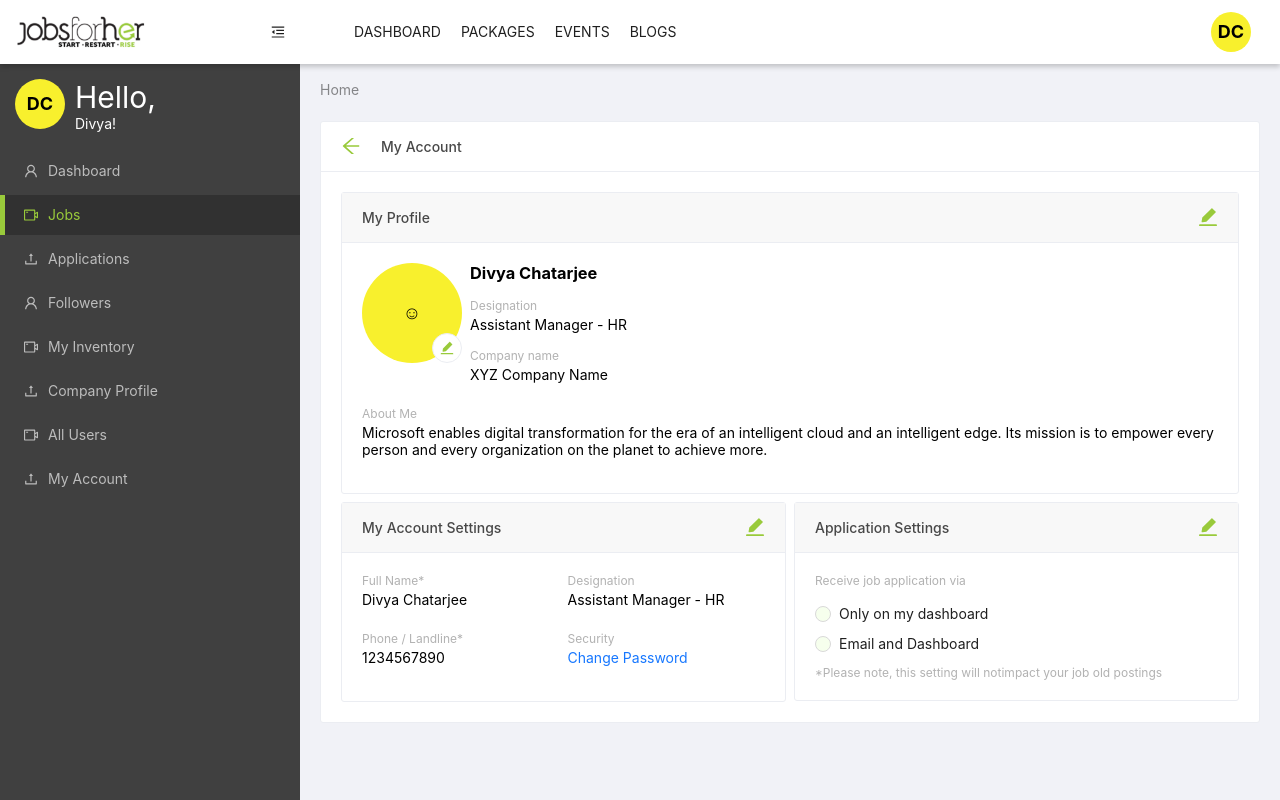
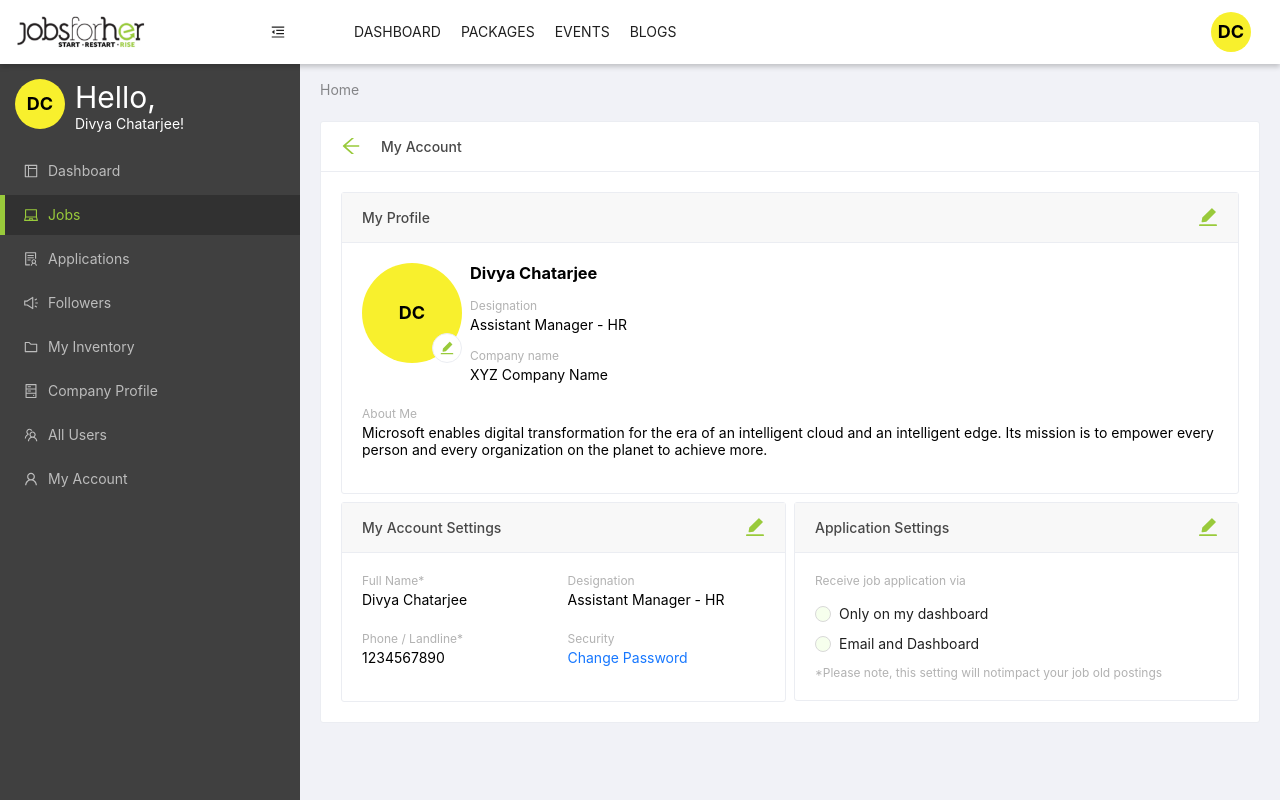
Before and after one commit to ponsakthianand/herkey-test, a React (Create React App) app: page / in a window 1280 px wide. Built offline with nearby package versions, Linux system fonts and the light colour scheme.

Commit message:
layout design with responsive done

```diff
--- a/src/App.tsx
+++ b/src/App.tsx
@@ -1,11 +1,11 @@
 import React, { useState } from 'react';
 import { Routes, useNavigate, Route } from 'react-router-dom';
 import './App.scss';
-import { Layout, Grid, Breadcrumb } from 'antd';
-import { breadCrumbsDefaultList, sideMenu } from './utils/commonUtils';
+import { Layout, Grid } from 'antd';
+import { breadCrumbsDefaultList, sampleUserData, sideMenu } from './utils/commonUtils';
 import MyAccount from './pages/myAccount/myAccount';
 import CommonComponent from './pages/commonPage/commonPage';
-import { breadCrumbItem } from './interfaces/typeInterfaces';
+import { SideMenuItem, breadCrumbItem } from './utils/interfaces/typeInterfaces';
 import HeaderSection from './layout/headerSeaction/headerSection';
 import SideNavigation from './layout/sideNavigation/sideNavigation';
 import BreadCrumbsArea from './layout/breadCrumbArea/breadCrumbs';
@@ -16,9 +16,10 @@ const { useBreakpoint } = Grid;
 function App() {
   const screens = useBreakpoint();
   const navigate = useNavigate();
-  const [collapsed, setCollapsed] = useState(false);
-  const [breadCrumbsList, setBreadCrumbsList] = useState(breadCrumbsDefaultList);
+  const [collapsed, setCollapsed] = useState<boolean>(false);
+  const [breadCrumbsList, setBreadCrumbsList] = useState<breadCrumbItem[]>(breadCrumbsDefaultList);
   const isLargeScreen: boolean | undefined = screens?.lg;
+  let tempNavigationCompoent: any[] = [];
 
   const sideMenuClickHandle = (value: string) => {
     const breadCrumbs: breadCrumbItem[] = [...breadCrumbsDefaultList, { title: sideMenu[+value]?.label }];
@@ -31,9 +32,14 @@ function App() {
     setCollapsed(!collapsed);
   };
 
+  sideMenu?.forEach((nav: SideMenuItem, index: number) => {
+    const navRoute = <Route path={`/${nav.path}`} element={<CommonComponent title={nav.label} />} key={index} />;
+    tempNavigationCompoent.push(navRoute);
+  });
+
   return (
     <Layout className='App'>
-      <HeaderSection userName='DC' collapseHandle={collapseHandle} collapsed={collapsed} screenLarge={isLargeScreen} />
+      <HeaderSection userName={sampleUserData.avatarLetter} collapseHandle={collapseHandle} collapsed={collapsed} screenLarge={isLargeScreen} />
       <Layout hasSider>
         <SideNavigation collapseHandle={collapseHandle} collapsed={collapsed} sideMenuClickHandle={sideMenuClickHandle} screenLarge={isLargeScreen} />
         <Layout>
@@ -42,7 +48,7 @@ function App() {
             <Routes>
               <Route path="/" element={<MyAccount />} />
               <Route path="/my-account" element={<MyAccount />} />
-              <Route path="/jobs" element={<CommonComponent />} />
+              {tempNavigationCompoent}
             </Routes>
           </Content>
         </Layout>
--- a/src/layout/breadCrumbArea/breadCrumbs.tsx
+++ b/src/layout/breadCrumbArea/breadCrumbs.tsx
@@ -1,6 +1,6 @@
 import React from 'react';
 import './breadCrumbs.scss';
-import { breadCrumbItem } from '../../interfaces/typeInterfaces';
+import { breadCrumbItem } from '../../utils/interfaces/typeInterfaces';
 import { Breadcrumb } from 'antd';
 import { MainMenuList } from '../../utils/commonUtils';
 
--- a/src/layout/sideNavigation/sideNavigation.tsx
+++ b/src/layout/sideNavigation/sideNavigation.tsx
@@ -1,7 +1,7 @@
 import React from 'react';
 import './sideNavigation.scss';
 import { Drawer, Layout, Menu } from 'antd';
-import { sideMenu } from '../../utils/commonUtils';
+import { sampleUserData, sideMenu } from '../../utils/commonUtils';
 import ProfileAvatar from '../../commonComponents/profileAvatar/profileAvatar';
 
 const { Sider } = Layout;
@@ -16,9 +16,9 @@ interface sideNavProps {
 export default function SideNavigation(props: sideNavProps) {
   const sideNavigationBig = <Sider trigger={null} collapsible collapsed={props?.collapsed} className='siderStyle' width={300}>
     <div className='sideNavAvator'>
-      <ProfileAvatar size={50} userName='DC' />
+      <ProfileAvatar size={50} userName={sampleUserData.avatarLetter} />
       <div className='helloName'>
-        <span>Hello,</span> Divya!
+        <span>Hello,</span> {sampleUserData.name}!
       </div>
     </div>
     <Menu
--- a/src/pages/commonPage/commonPage.tsx
+++ b/src/pages/commonPage/commonPage.tsx
@@ -1,7 +1,24 @@
 import * as React from 'react';
+import { Col, Row } from 'antd';
+import { useNavigate } from 'react-router-dom';
+import {
+  ArrowLeftOutlined
+} from '@ant-design/icons';
+import CardBox from '../../commonComponents/cardBox/cardBox';
 
-export default function CommonComponent() {
+interface commonPageProps {
+  title: string;
+}
+
+export default function CommonComponent(props: commonPageProps) {
+  const navigate = useNavigate();
   return (
-    <>Jobs</>
+    <Row>
+      <Col span={24}>
+        <CardBox title={props?.title} headerColor={false} leftSection={<ArrowLeftOutlined onClick={() => { navigate(`/`); }} />} innerSpace={20}>
+          {props?.title} page
+        </CardBox>
+      </Col>
+    </Row>
   );
 }
--- a/src/pages/myAccount/myAccount.tsx
+++ b/src/pages/myAccount/myAccount.tsx
@@ -7,6 +7,7 @@ import {
 } from '@ant-design/icons';
 import CardBox from '../../commonComponents/cardBox/cardBox';
 import ProfileAvatar from '../../commonComponents/profileAvatar/profileAvatar';
+import { sampleUserData } from '../../utils/commonUtils';
 const { useBreakpoint } = Grid;
 
 export default function MyAccount() {
@@ -39,7 +40,7 @@ export default function MyAccount() {
                   <Row gutter={[8, 8]}>
                     <Col xs={24} sm={24} md={6} lg={5} xl={3}>
                       <div className='avators'>
-                        <ProfileAvatar size={100} userName='' />
+                        <ProfileAvatar size={100} userName={sampleUserData.avatarLetter} />
                         <div className='editIcon'>
                           <EditFilled onClick={() => console.log()} />
                         </div>
@@ -47,17 +48,17 @@ export default function MyAccount() {
                     </Col>
                     <Col xs={24} sm={24} md={18} lg={19} xl={21}>
                       <div className='proInfo'>
-                        <h3>Divya Chatarjee</h3>
+                        <h3>{sampleUserData.name}</h3>
                         <div className='subHead'>Designation</div>
-                        <p>Assistant Manager - HR</p>
+                        <p>{sampleUserData.jobPosition}</p>
                         <div className='subHead'>Company name</div>
-                        <p>XYZ Company Name</p>
+                        <p>{sampleUserData.companyName}</p>
                       </div>
                     </Col>
                     <Col span={24}>
                       <div className='aboutMe'>
                         <div className='subHead'>About Me</div>
-                        <p>Microsoft enables digital transformation for the era of an intelligent cloud and an intelligent edge. Its mission is to empower every person and every organization on the planet to achieve more.</p>
+                        <p>{sampleUserData.about}</p>
                       </div>
                     </Col>
                   </Row>
@@ -68,15 +69,15 @@ export default function MyAccount() {
                   <Row gutter={[8, 8]}>
                     <Col span={12}>
                       <div className='subHead'>Full Name*</div>
-                      <p>Divya Chatarjee</p>
+                      <p>{sampleUserData.name}</p>
                     </Col>
                     <Col span={12}>
                       <div className='subHead'>Designation</div>
-                      <p>Assistant Manager - HR</p>
+                      <p>{sampleUserData.jobPosition}</p>
                     </Col>
                     <Col span={12}>
                       <div className='subHead'>Phone / Landline*</div>
-                      <p>1234567890</p>
+                      <p>{sampleUserData.telephone}</p>
                     </Col>
                     <Col span={12}>
                       <div className='subHead'>Security</div>
@@ -95,7 +96,7 @@ export default function MyAccount() {
                       <div className='subHead'>Receive job application via</div>
                       <Radio.Group>
                         <Space direction="vertical" className='readioSection'>
-                          <Radio value={1}>Only on my dashboard</Radio>
+                          <Radio value={1} checked>Only on my dashboard</Radio>
                           <Radio value={2}>Email and Dashboard</Radio>
                         </Space>
                       </Radio.Group>
--- a/src/utils/commonUtils.tsx
+++ b/src/utils/commonUtils.tsx
@@ -1,11 +1,15 @@
-
 import React from 'react';
 import {
-  UploadOutlined,
-  UserOutlined,
-  VideoCameraOutlined,
+  LayoutOutlined,
+  LaptopOutlined,
+  SolutionOutlined,
+  SoundOutlined,
+  FolderOutlined,
+  HddOutlined,
+  TeamOutlined,
+  UserOutlined
 } from '@ant-design/icons';
-import { SideMenuItem, breadCrumbItem } from '../interfaces/typeInterfaces';
+import { SideMenuItem, breadCrumbItem, userData } from './interfaces/typeInterfaces';
 import type { MenuProps } from 'antd';
 
 export enum MainMenu {
@@ -18,48 +22,48 @@ export enum MainMenu {
 export const sideMenu: SideMenuItem[] = [
   {
     key: '0',
-    icon: <UserOutlined />,
+    icon: <LayoutOutlined />,
     label: 'Dashboard',
     path: 'dashboard'
   },
   {
     key: '1',
-    icon: <VideoCameraOutlined />,
+    icon: <LaptopOutlined />,
     label: 'Jobs',
     path: 'jobs'
   },
   {
     key: '2',
-    icon: <UploadOutlined />,
+    icon: <SolutionOutlined />,
     label: 'Applications',
     path: 'applications'
   }, {
     key: '3',
-    icon: <UserOutlined />,
+    icon: <SoundOutlined />,
     label: 'Followers',
     path: 'followers'
   },
   {
     key: '4',
-    icon: <VideoCameraOutlined />,
+    icon: <FolderOutlined />,
     label: 'My Inventory',
     path: 'my-inventory'
   },
   {
     key: '5',
-    icon: <UploadOutlined />,
+    icon: <HddOutlined />,
     label: 'Company Profile',
     path: 'company-profile'
   },
   {
     key: '6',
-    icon: <VideoCameraOutlined />,
+    icon: <TeamOutlined />,
     label: 'All Users',
     path: 'all-users'
   },
   {
     key: '7',
-    icon: <UploadOutlined />,
+    icon: <UserOutlined />,
     label: 'My Account',
     path: 'my-account'
   },
@@ -91,3 +95,13 @@ export const breadCrumbsDefaultList: breadCrumbItem[] = [
     href: '/'
   }
 ];
+
+export const sampleUserData: userData = {
+  name: 'Divya Chatarjee',
+  avatarLetter: 'DC',
+  jobPosition: 'Assistant Manager - HR',
+  about: 'Microsoft enables digital transformation for the era of an intelligent cloud and an intelligent edge. Its mission is to empower every person and every organization on the planet to achieve more.',
+  telephone: '1234567890',
+  companyName: 'XYZ Company Name',
+  mailSetting: 1
+}
--- /dev/null
+++ b/src/utils/interfaces/typeInterfaces.ts
@@ -0,0 +1,21 @@
+export interface SideMenuItem {
+  key: string;
+  icon: JSX.Element;
+  label: string;
+  path: string;
+}
+
+export interface breadCrumbItem {
+  title: string;
+  href?: string;
+}
+
+export interface userData {
+  name: string;
+  avatarLetter: string;
+  jobPosition: string;
+  about: string;
+  telephone: string;
+  companyName: string;
+  mailSetting: number;
+}
```
Also changed, not shown: src/interfaces/typeInterfaces.ts (deleted, +0 -11 lines).
